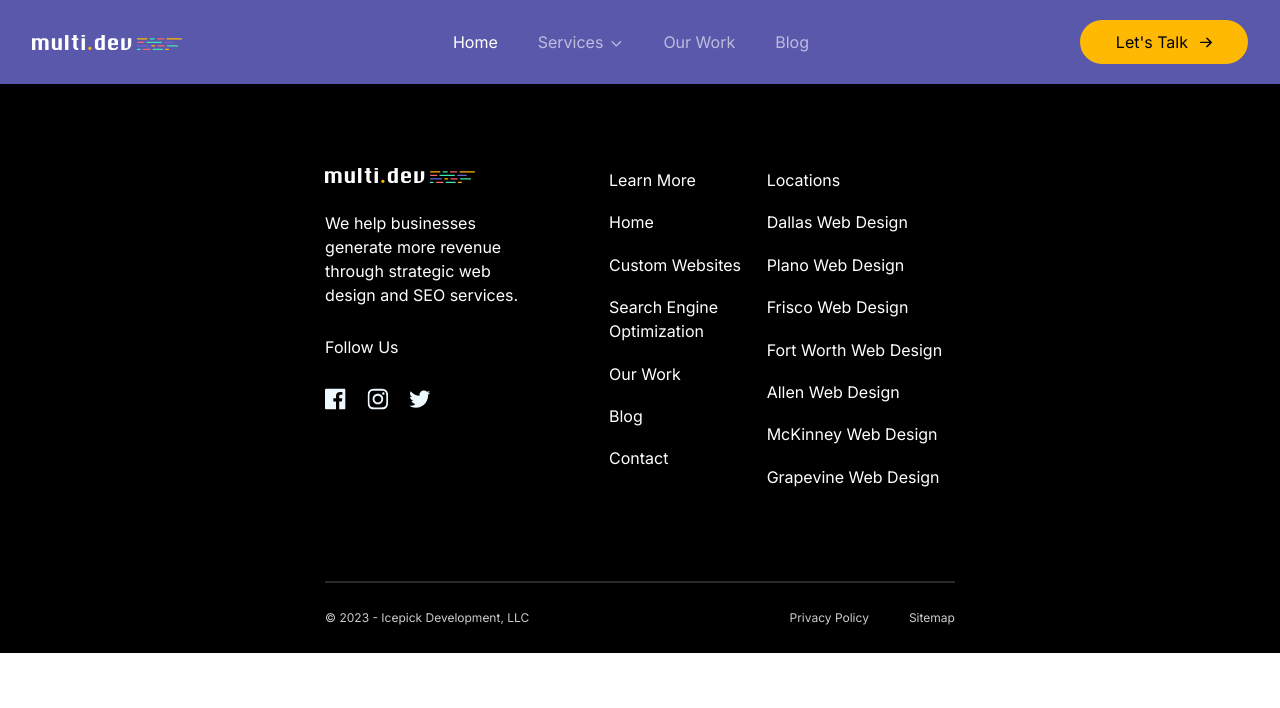
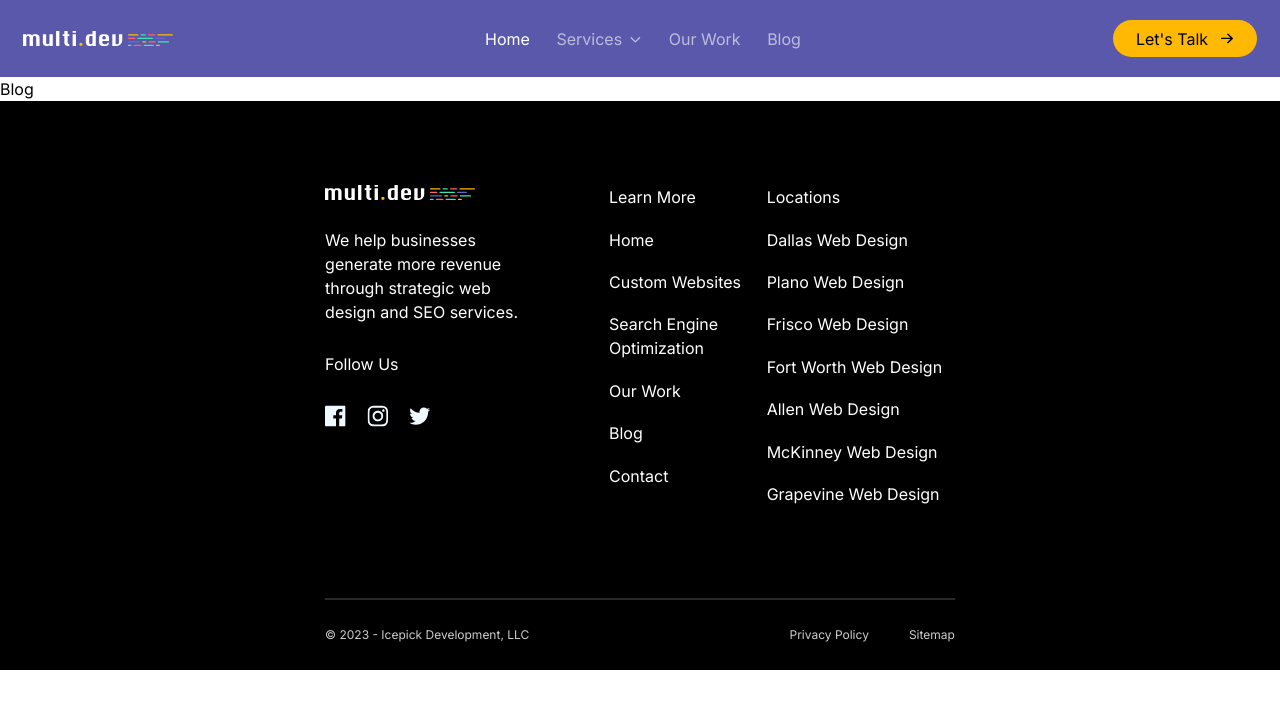
Before and after one commit to xvedela/multi-dev, a Vue app: page /blog in a window 1280 px wide. Shown: the top 708 px of the page. Built offline with nearby package versions, Linux system fonts and the light colour scheme.

Commit message:
Navbar fully implemented, responsive must be corrected.

```diff
--- /dev/null
+++ b/src/assets/icons/AngleQuoteUp.vue
@@ -0,0 +1,7 @@
+<template>
+  <angle-quote-down class="rotate-180" />
+</template>
+
+<script setup>
+import AngleQuoteDown from "./AngleQuoteDown.vue";
+</script>
--- a/src/assets/sections/Navbar.vue
+++ b/src/assets/sections/Navbar.vue
@@ -1,38 +1,100 @@
 <template>
-  <nav class="bg-[#5A58AB] px-8 py-5 sticky">
-    <div class="flex items-center">
-      <router-link :to="{name: 'Home'}">
-        <logo-multi-dev/>
+  <nav
+    class="bg-[#5A58AB] pl-[max(15px,1.82vw)] pr-[max(22px,1.82vw)] py-[max(20px,1.2vw)] sticky"
+  >
+    <div class="flex items-center max-sm:justify-between">
+      <router-link :to="{ name: 'Home' }">
+        <logo-multi-dev />
       </router-link>
-      <div class="flex items-center justify-between w-full max-sm:[&>*]:hidden">
+      <div class="flex items-center justify-between w-full max-sm:hidden">
         <div></div>
-        <ul class="flex gap-x-10 text-white">
+        <ul class="flex gap-x-[2.08vw] text-white">
           <li>
-            <router-link :to="{name: 'Home'}">Home</router-link>
+            <router-link :to="{ name: 'Home' }">Home</router-link>
           </li>
           <li>
-            <a href="#" class="flex items-center opacity-60">
-              Services
-              <angle-quote-down/>
-            </a>
+            <div
+              class="relative flex items-center hover:cursor-pointer"
+              @click="toggleDisplay"
+            >
+              <p class="opacity-60">Services</p>
+              <angle-quote-down v-if="!display" class="opacity-60" />
+              <angle-quote-up v-else class="opacity-60" />
+              <div v-if="display" class="absolute min-w-max text-black">
+                <router-link
+                  :to="{ name: 'TemplatedSites' }"
+                  class="hover:bg-[#FFB902]"
+                  >Templated Sites</router-link
+                >
+                <router-link
+                  :to="{ name: 'CustomWebsite' }"
+                  class="hover:bg-[#FFB902]"
+                  >Custom Website</router-link
+                >
+              </div>
+            </div>
           </li>
           <li>
             <router-link :to="{ name: 'OurWork' }" class="opacity-60"
-            >Our Work
-            </router-link
+              >Our Work
+            </router-link>
+          </li>
+          <li>
+            <router-link :to="{ name: 'Blog' }" class="opacity-60"
+              >Blog</router-link
             >
           </li>
-          <li>
-            <a href="#" class="opacity-60">Blog</a>
-          </li>
         </ul>
-        <a
-            href="#"
-            class="flex items-center bg-[#FFB902] px-9 py-2.5 rounded-3xl gap-x-1"
+        <router-link
+          :to="{ name: 'ContactUs' }"
+          class="flex items-center bg-[#FFB902] px-[1.82vw] py-[0.52vw] rounded-3xl gap-x-[0.42vw]"
         >
           Let's Talk
-          <arrow-right color="black"/>
-        </a>
+          <arrow-right color="black" />
+        </router-link>
+      </div>
+      <div class="hidden max-sm:block hover:cursor-pointer" @click="toggleDisplay1">
+        <bars />
+        <div
+          v-if="display1"
+          class="bg-white absolute flex items-center top-0 left-0 w-full"
+        >
+          <p @click="toggleDisplay1" class="hover:cursor-pointer w-fit">X</p>
+          <ul class="flex flex-col items-center gap-x-[2.08vw] w-full">
+            <li>
+              <router-link :to="{ name: 'Home' }">Home</router-link>
+            </li>
+            <li>
+              <router-link
+                :to="{ name: 'TemplatedSites' }"
+                class="hover:bg-[#FFB902]"
+                >Templated Sites</router-link
+              >
+            </li>
+            <li>
+              <router-link
+                :to="{ name: 'CustomWebsite' }"
+                class="hover:bg-[#FFB902]"
+                >Custom Website</router-link
+              >
+            </li>
+            <li>
+              <router-link :to="{ name: 'OurWork' }">Our Work </router-link>
+            </li>
+            <li>
+              <router-link :to="{ name: 'Blog' }">Blog</router-link>
+            </li>
+            <li>
+              <router-link
+                :to="{ name: 'ContactUs' }"
+                class="flex items-center bg-[#FFB902] px-[1.82vw] py-[0.52vw] rounded-3xl gap-x-[0.42vw]"
+              >
+                Let's Talk
+                <arrow-right color="black" />
+              </router-link>
+            </li>
+          </ul>
+        </div>
       </div>
     </div>
   </nav>
@@ -41,5 +103,19 @@
 <script setup>
 import LogoMultiDev from "../logos/LogoMultiDev.vue";
 import AngleQuoteDown from "../icons/AngleQuoteDown.vue";
+import AngleQuoteUp from "../icons/AngleQuoteUp.vue";
 import ArrowRight from "../icons/ArrowRight.vue";
+import Bars from "../icons/Bars.vue";
+import { ref } from "vue";
+
+const display = ref(false);
+const display1 = ref(false);
+
+const toggleDisplay = () => {
+  display.value = !display.value;
+};
+
+const toggleDisplay1 = () => {
+  display1.value = !display1.value;
+};
 </script>
--- a/src/router/routes.js
+++ b/src/router/routes.js
@@ -1,3 +1,6 @@
+import { RouterView } from "vue-router";
+import { defineComponent } from "vue";
+
 export default [
     {
         path: '/',
@@ -14,4 +17,25 @@ export default [
         name: 'OurWork',
         component: () => import("../views/OurWork.vue"),
     },
+    {
+        path: '/blog',
+        name: 'Blog',
+        component: () => import("../views/Blog.vue")
+    },
+    {
+        path: "/services",
+        component: () => new Promise(resolve => resolve(defineComponent(RouterView))),
+        children: [
+            {
+                path: "customWebsite",
+                name: "CustomWebsite",
+                component: () => import("../views/CustomWebsite.vue"),
+            },
+            {
+                path: "templatedSites",
+                name: "TemplatedSites",
+                component: () => import("../views/TemplatedSites.vue")
+            }
+        ]
+    }
 ];
--- /dev/null
+++ b/src/views/Blog.vue
@@ -0,0 +1 @@
+<template>Blog</template>
--- /dev/null
+++ b/src/views/CustomWebsite.vue
@@ -0,0 +1,3 @@
+<template>
+    customWebsite
+</template>
--- /dev/null
+++ b/src/views/TemplatedSites.vue
@@ -0,0 +1,3 @@
+<template>
+    templatedSites
+</template>
```
Also changed, not shown: src/assets/icons/AngleQuoteDown.vue (+17 -4 lines), src/assets/icons/Bars.vue (added, +14 -0 lines), src/style.css (line endings or trailing spaces).
